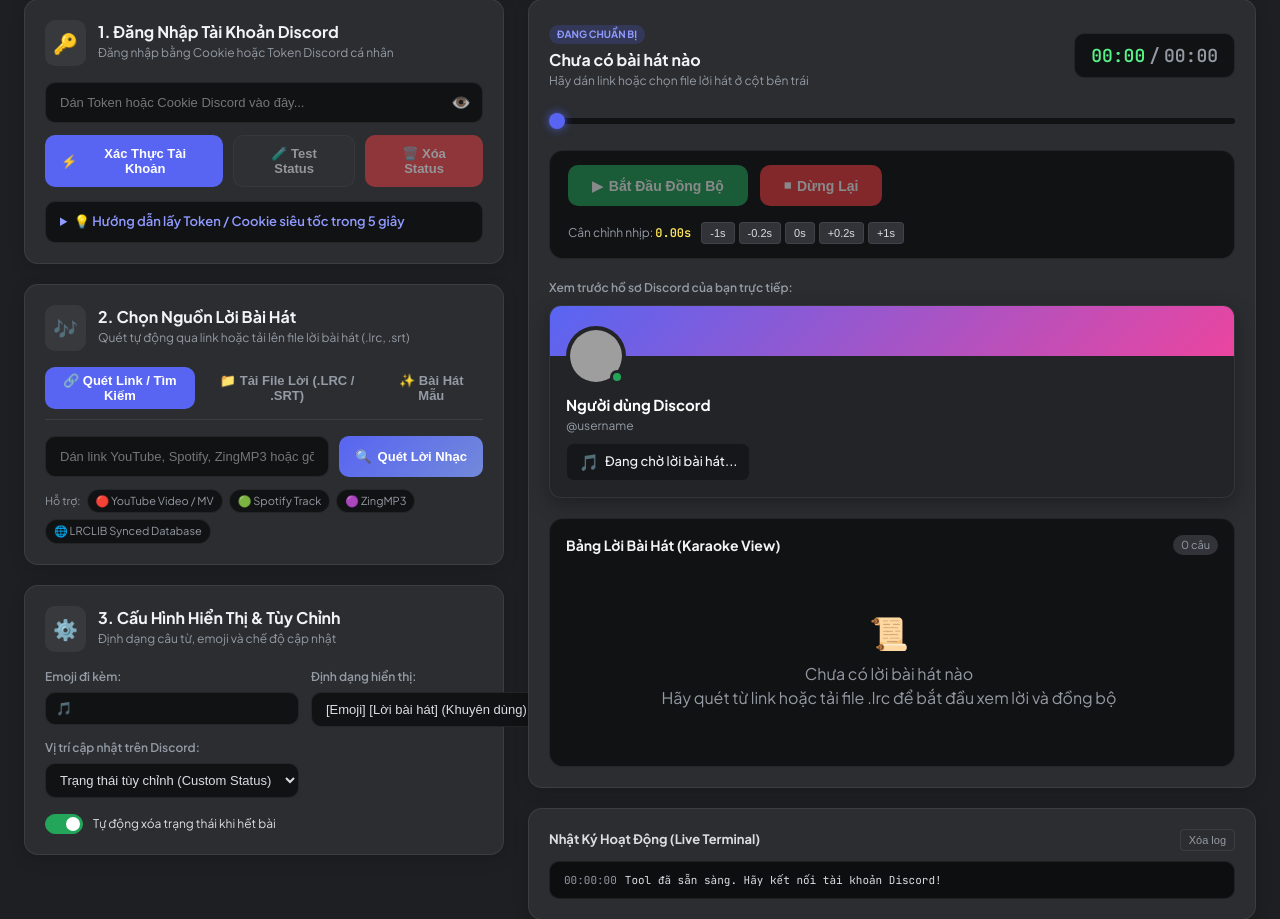
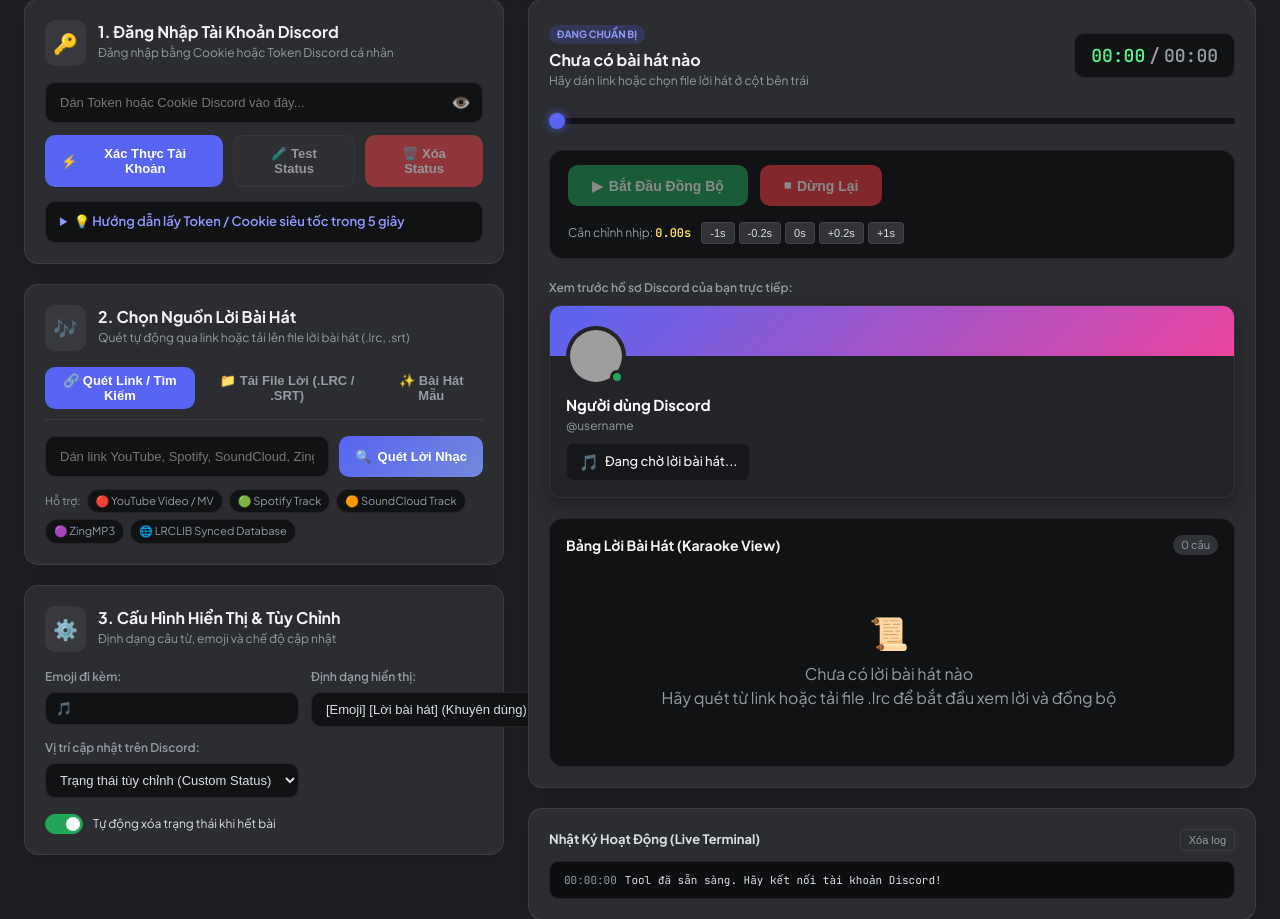
Before and after one commit to doorsfruits3-coder/lyrics, a Flask app: page / in a window 1280 px wide. Shown: the part 137-1056 px from the top of the page. Run offline with Flask 3, Linux system fonts and the light colour scheme; data that the repository does not hold is empty; grey boxes are pictures that could not be loaded.

Commit message:
Add files via upload

```diff
--- a/templates/index.html
+++ b/templates/index.html
@@ -115,7 +115,7 @@
                     <!-- TAB CONTENT 1: LINK / SEARCH -->
                     <div id="tab-link" class="tab-pane active">
                         <div class="search-box">
-                            <input type="text" id="songUrlInput" placeholder="Dán link YouTube, Spotify, ZingMP3 hoặc gõ tên bài hát...">
+                            <input type="text" id="songUrlInput" placeholder="Dán link YouTube, Spotify, SoundCloud, ZingMP3 hoặc gõ tên bài hát...">
                             <button id="fetchUrlBtn" class="btn btn-accent">
                                 <span class="btn-icon">🔍</span> Quét Lời Nhạc
                             </button>
@@ -124,6 +124,7 @@
                             <span>Hỗ trợ:</span>
                             <span class="tag">🔴 YouTube Video / MV</span>
                             <span class="tag">🟢 Spotify Track</span>
+                            <span class="tag">🟠 SoundCloud Track</span>
                             <span class="tag">🟣 ZingMP3</span>
                             <span class="tag">🌐 LRCLIB Synced Database</span>
                         </div>
```
